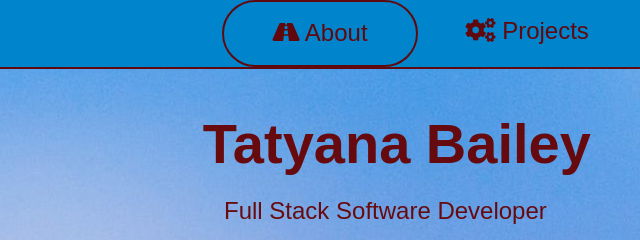
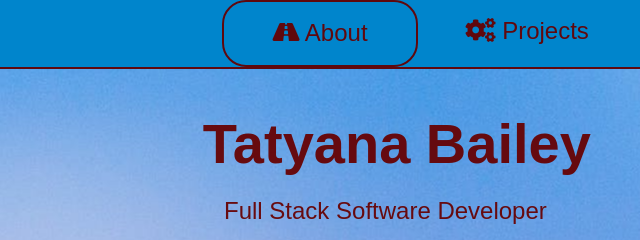
Before and after one commit to tatyanaasb/tatyanaasb.github.io, a plain HTML site: page index.html in a window 1280 px wide. In both pictures the pointer is over the link "About". Shown: the top 240 px of the page, 106-746 px from the left. Drawn offline with Linux system fonts and the light colour scheme.

Commit message:
eddited nav

```diff
--- a/style.css
+++ b/style.css
@@ -68,10 +68,9 @@ nav a {
     color: rgba(102, 0, 0, 0.938);
 }
 nav a:hover {
-    /*background: rgb(141, 128, 210);*/
     color: rgba(102, 0, 0, 0.938);
     border: 2px solid rgba(102, 0, 0, 0.938);
-    border-radius: 7em;
+    border-radius: 1em;
 }
 
 section {
```
